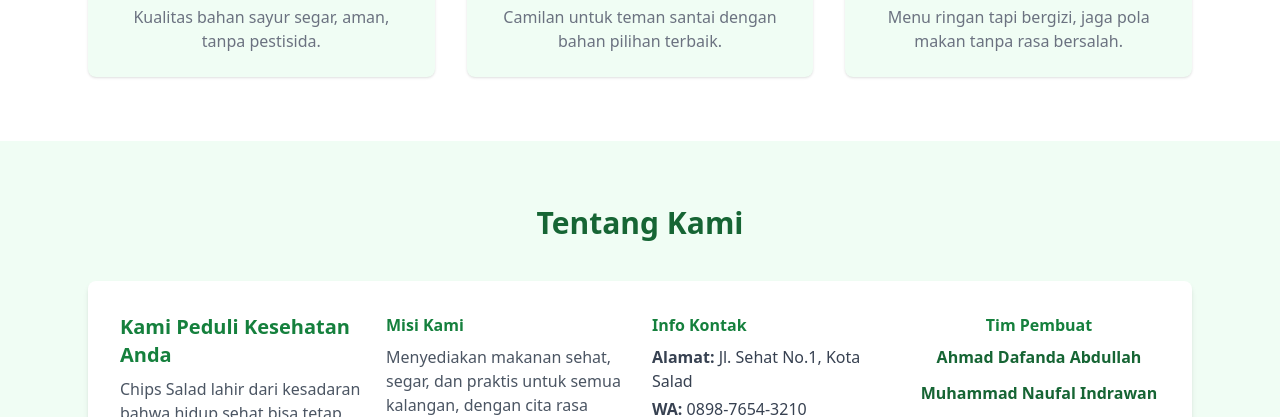
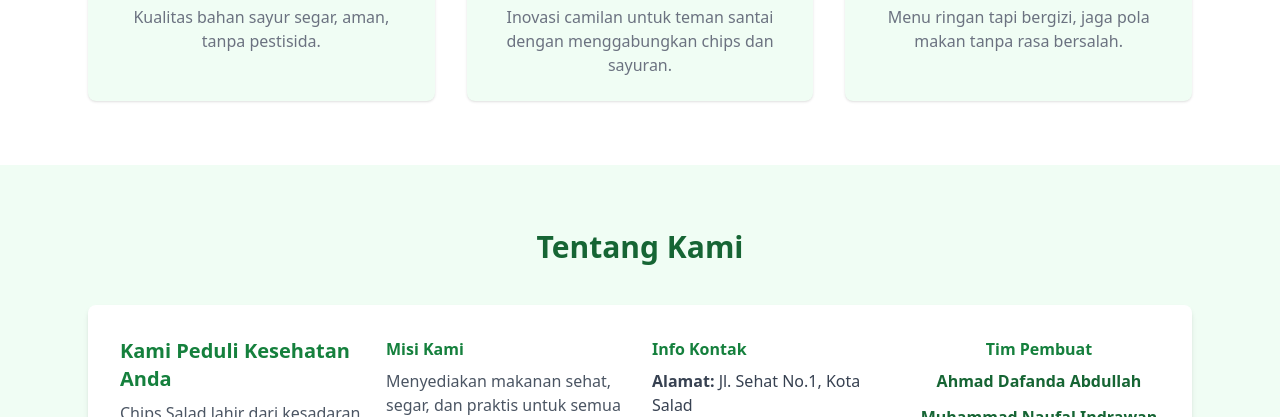
Before and after one commit to memetaw123/Chips-Salad, a plain HTML site: page index.html in a window 1280 px wide. Shown: the part 683-1100 px from the top of the page. Drawn offline with nearby package versions, Linux system fonts and the light colour scheme.

Commit message:
Update index.html

```diff
--- a/index.html
+++ b/index.html
@@ -29,7 +29,7 @@
       <div class="bg-green-50 rounded-lg p-6 text-center shadow hover:scale-105 transition">
         <p class="text-5xl">🍟</p>
         <h4 class="font-bold text-lg mt-4 text-green-700">New Innovation</h4>
-        <p class="text-gray-500 mt-2">Camilan untuk teman santai dengan bahan pilihan terbaik.</p>
+        <p class="text-gray-500 mt-2">Inovasi camilan untuk teman santai dengan menggabungkan chips dan sayuran.</p>
       </div>
       <div class="bg-green-50 rounded-lg p-6 text-center shadow hover:scale-105 transition">
         <p class="text-5xl">💚</p>
```
